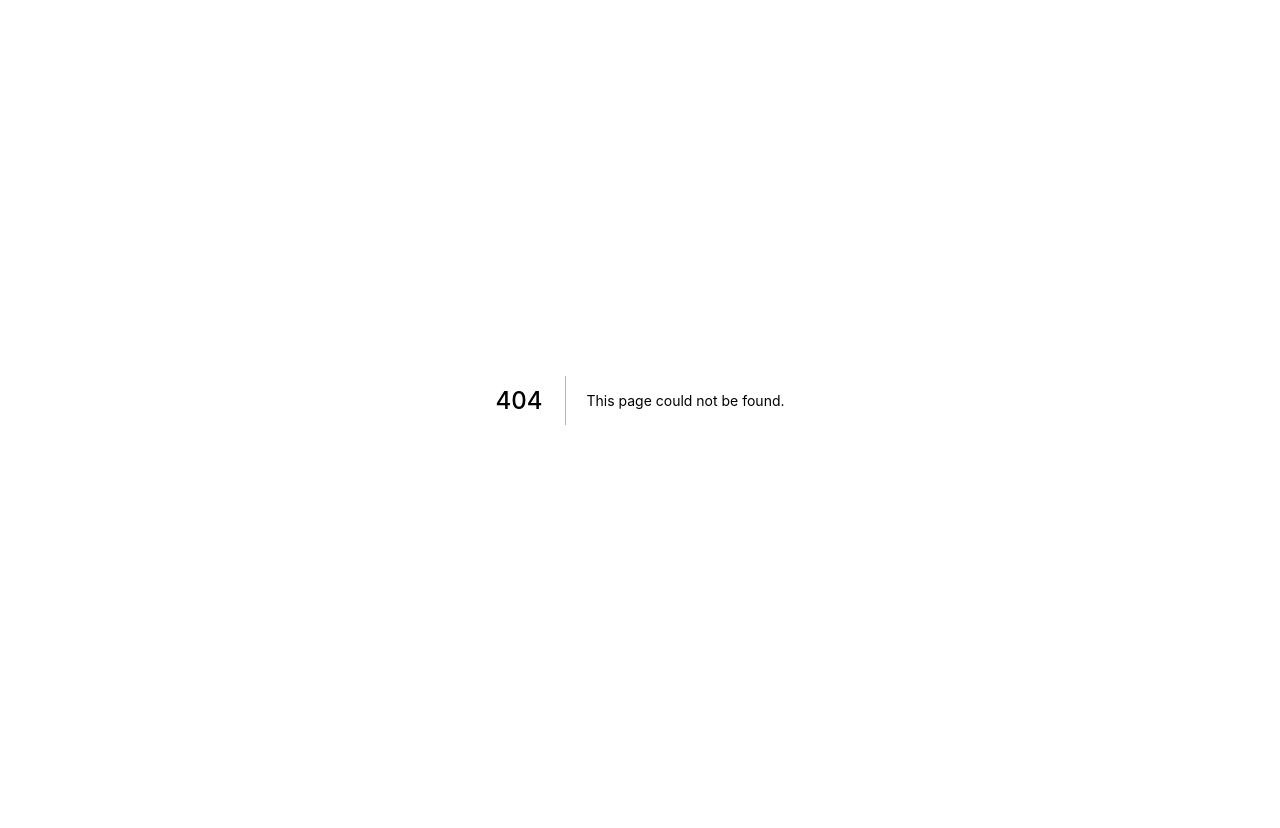
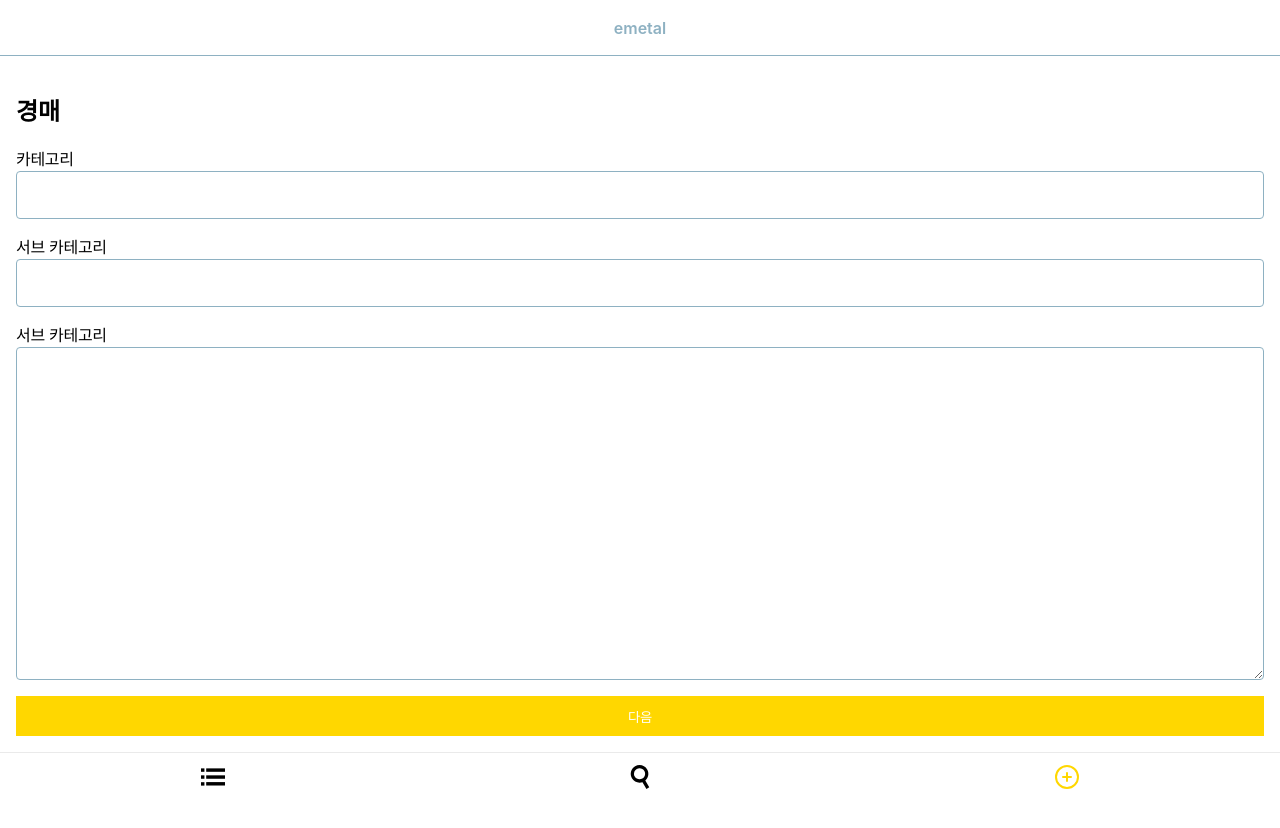
Before and after one commit to Jongyeol91/auction, a Next.js app: page /add in a window 1280 px wide. Before the commit this address had no page. Shown: the top 828 px of the page. Before the commit the page ends 800 px from the top, so only its background shows below. Built offline with nearby package versions, Linux system fonts and the light colour scheme.

Commit message:
feat: create add page ui

```diff
--- /dev/null
+++ b/components/add/AddTemplate.tsx
@@ -0,0 +1,35 @@
+import styled from 'styled-components';
+import Button from '../common/Button';
+
+interface Props {
+  title: string;
+  children: React.ReactNode;
+  buttonText: string;
+}
+
+function AddTemplate({ children, title, buttonText }: Props) {
+  return (
+    <StyledForm>
+      <Title>{title}</Title>
+      <Content>{children}</Content>
+      <Button styleType="primary">{buttonText}</Button>
+    </StyledForm>
+  );
+}
+
+const StyledForm = styled.form`
+  display: flex;
+  flex: 1;
+  flex-direction: column;
+  padding: 16px;
+`;
+
+const Title = styled.h2``;
+
+const Content = styled.main`
+  flex: 1;
+  display: flex;
+  flex-direction: column;
+`;
+
+export default AddTemplate;
--- a/components/base/Footer.tsx
+++ b/components/base/Footer.tsx
@@ -6,6 +6,7 @@ function Footer() {
     <StyledFooter>
       <FooterTabItem icon="home" exact href="/" />
       <FooterTabItem icon="search" href="/search" />
+      <FooterTabItem icon="add" href="/add" />
     </StyledFooter>
   );
 }
--- a/components/base/FooterTabItem.tsx
+++ b/components/base/FooterTabItem.tsx
@@ -1,6 +1,7 @@
 import styled, { css } from 'styled-components';
 import BulletList from '@/components/vectors/BulletList.svg';
 import Search from '@/components/vectors/Search.svg';
+import Add from '@/components/vectors/Add.svg';
 import React, { useMemo } from 'react';
 import { colors } from '@/lib/colors';
 import { useRouter } from 'next/router';
@@ -9,6 +10,7 @@ import Link from 'next/link';
 const IconMap = {
   home: <BulletList />,
   search: <Search />,
+  add: <Add />,
 };
 
 interface Props {
--- a/components/common/LabelInput.tsx
+++ b/components/common/LabelInput.tsx
@@ -15,7 +15,6 @@ const LabelInput = forwardRef<HTMLInputElement, Props>(({ label, ...rest }: Prop
   };
 
   const onBlur = () => {
-    console.log(2);
     setFocused(false);
   };
 
@@ -32,9 +31,6 @@ LabelInput.displayName = 'LabelInput';
 const Wrapper = styled.div`
   display: flex;
   flex-direction: column;
-  & + & {
-    margin-top: 16px;
-  }
 `;
 
 const Label = styled.label<{ focused: boolean }>`
--- /dev/null
+++ b/components/common/LableTextArea.tsx
@@ -0,0 +1,67 @@
+/** ...rest가 styledTextArea로만 가고 있어서 외부에서 사이즈 조절을 해도 Wrapper의 사이즈가 계속 고정이 되어 있었음 그래서 className을 따로 wrapper에도 추가해줌 */
+
+import styled, { css } from 'styled-components';
+import { forwardRef, useState } from 'react';
+import { colors } from '@/lib/colors';
+
+interface Props extends React.TextareaHTMLAttributes<HTMLTextAreaElement> {
+  label: string;
+}
+
+const LabelTextArea = forwardRef<HTMLTextAreaElement, Props>(
+  ({ label, className, ...rest }: Props, ref) => {
+    const [focused, setFocused] = useState(false);
+
+    const onFocus = () => {
+      setFocused(true);
+    };
+
+    const onBlur = () => {
+      setFocused(false);
+    };
+
+    return (
+      <Wrapper className={className}>
+        <Label focused={focused}>{label}</Label>
+        <StyledTextArea {...rest} onFocus={onFocus} onBlur={onBlur} ref={ref} />
+      </Wrapper>
+    );
+  },
+);
+
+LabelTextArea.displayName = 'LabelTextArea';
+
+const Wrapper = styled.div`
+  display: flex;
+  flex-direction: column;
+`;
+
+const Label = styled.label<{ focused: boolean }>`
+  line-height: 1.5;
+  font-size: 16px;
+  letter-spacing: -0.3px;
+  ${(props) =>
+    props.focused &&
+    css`
+      color: ${colors.primary};
+    `}
+`;
+
+const StyledTextArea = styled.textarea`
+  border-radius: 4px;
+  border: 1px solid ${colors.gray3};
+  color: ${colors.gray5};
+  padding-top: 16px;
+  padding-left: 16px;
+  padding-right: 16px;
+  outline: none;
+  font-family: inherit;
+  &:focus {
+    border: 1px solid gold;
+  }
+  &::placeholder {
+    color: ${colors.gray2};
+  }
+`;
+
+export default LabelTextArea;
--- a/components/templates/TabTemplate.tsx
+++ b/components/templates/TabTemplate.tsx
@@ -17,7 +17,9 @@ function TabTamplete({ children }: Props) {
   );
 }
 
-const Content = styled.main`
+const Content = styled.div`
+  display: flex;
+  flex-direction: column;
   flex: 1;
 `;
 
--- /dev/null
+++ b/pages/add/index.tsx
@@ -0,0 +1,37 @@
+import AddTemplate from '@/components/add/AddTemplate';
+import LabelInput from '@/components/common/LabelInput';
+import LabelTextArea from '@/components/common/LableTextArea';
+import TabTamplete from '@/components/templates/TabTemplate';
+import styled from 'styled-components';
+
+function Add() {
+  return (
+    <TabTamplete>
+      <AddTemplate title="경매" buttonText="다음">
+        <Group>
+          <LabelInput label="카테고리" />
+          <LabelInput label="서브 카테고리" />
+          <StyledLabelTextArea label="서브 카테고리" />
+        </Group>
+      </AddTemplate>
+    </TabTamplete>
+  );
+}
+
+const Group = styled.div`
+  display: flex;
+  flex-direction: column;
+  flex: 1;
+  gap: 16px;
+  padding-bottom: 16px;
+`;
+
+const StyledLabelTextArea = styled(LabelTextArea)`
+  display: flex;
+  flex: 1;
+  textarea {
+    flex: 1;
+  }
+`;
+
+export default Add;
--- a/styles/globals.css
+++ b/styles/globals.css
@@ -21,6 +21,7 @@ a {
   }
   body {
     color: white;
+
     background: black;
   }
 }
```
Also changed, not shown: components/templates/BasicTemplate.tsx (added, +32 -0 lines), components/vectors/Add.svg (added).
